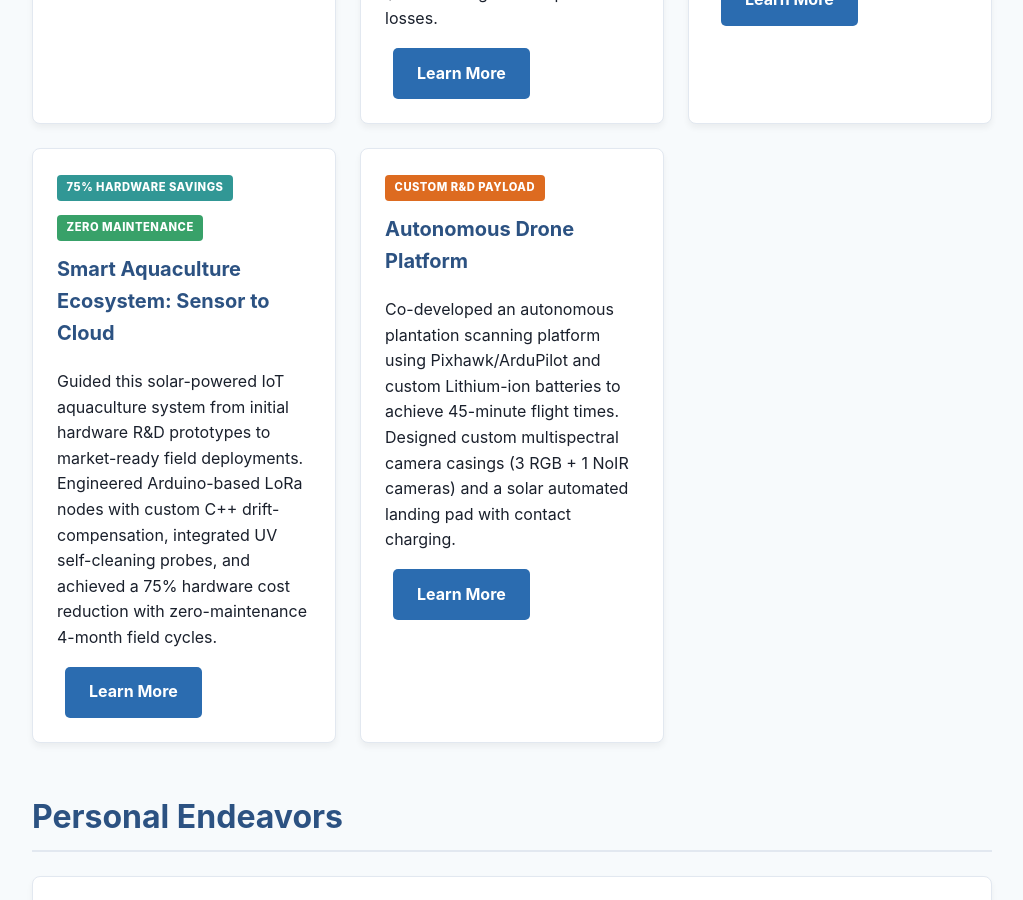
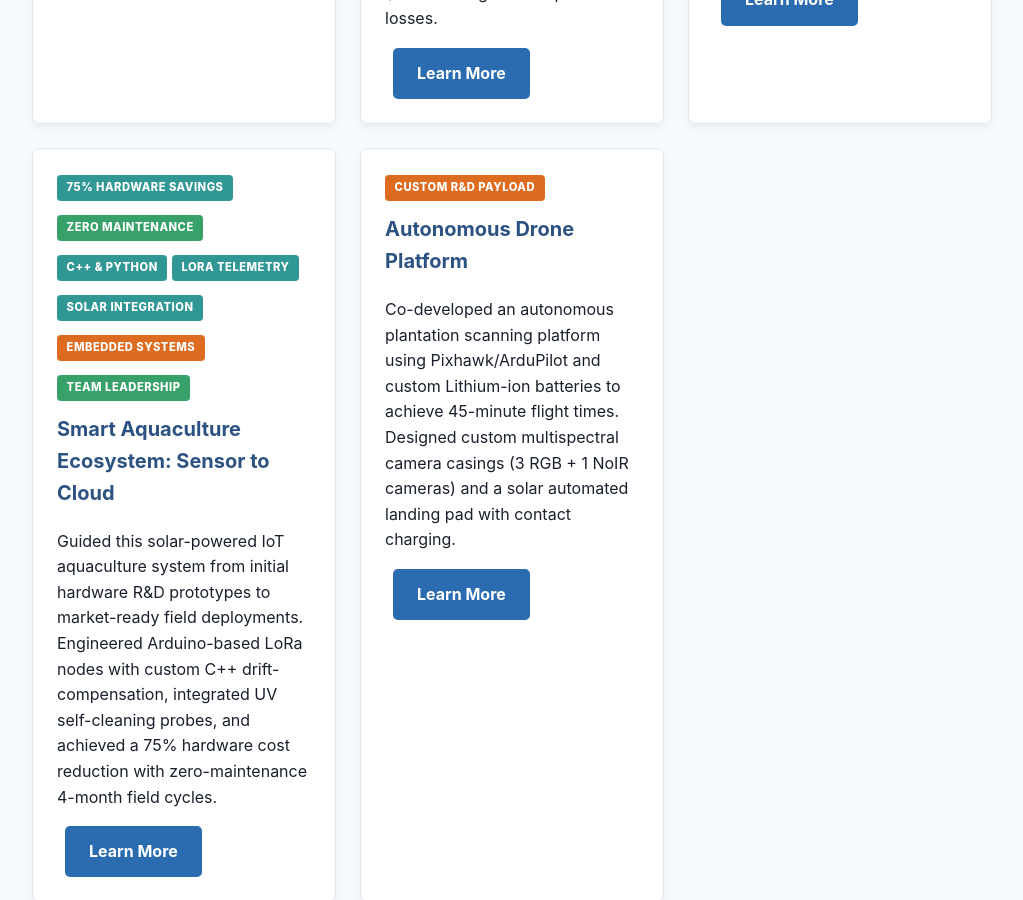
Before and after one commit to xion-xion/xion-xion.github.io, a Jekyll site: the page built from index.html, in a window 1280 px wide and 900 px high, scrolled down 3244 px. Shown: the whole window, without its empty margins (128-1151 px from the left). Built offline with Jekyll 4.4.1, drawn with Linux system fonts in a browser that asks for light colours.

Commit message:
Add software, communication, power, embedded, and leadership tags to Aquaculture card

```diff
--- a/index.html
+++ b/index.html
@@ -251,6 +251,11 @@ title: Home
         <div class="project-card">
             <span class="metric-badge accent">75% Hardware Savings</span>
             <span class="metric-badge green">Zero Maintenance</span>
+            <span class="metric-badge accent">C++ & Python</span>
+            <span class="metric-badge accent">LoRa Telemetry</span>
+            <span class="metric-badge accent">Solar Integration</span>
+            <span class="metric-badge orange">Embedded Systems</span>
+            <span class="metric-badge green">Team Leadership</span>
             <h3>Smart Aquaculture Ecosystem: Sensor to Cloud</h3>
             <p>Guided this solar-powered IoT aquaculture system from initial hardware R&D prototypes to market-ready field deployments. Engineered Arduino-based LoRa nodes with custom C++ drift-compensation, integrated UV self-cleaning probes, and achieved a 75% hardware cost reduction with zero-maintenance 4-month field cycles.</p>
             <a href="projects/project-aquaculture.html" class="button">Learn More</a>
```
